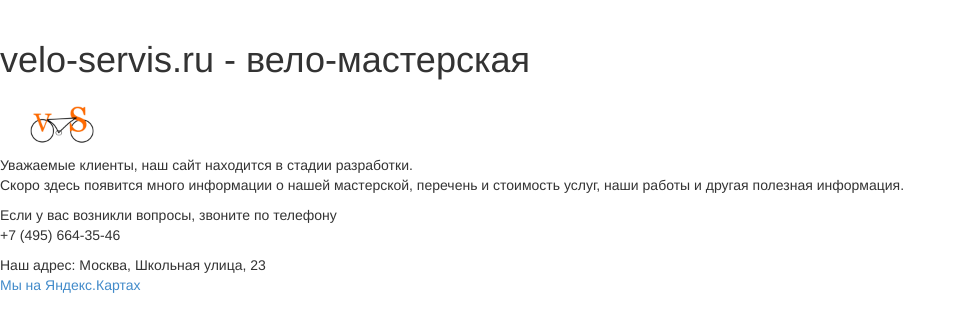
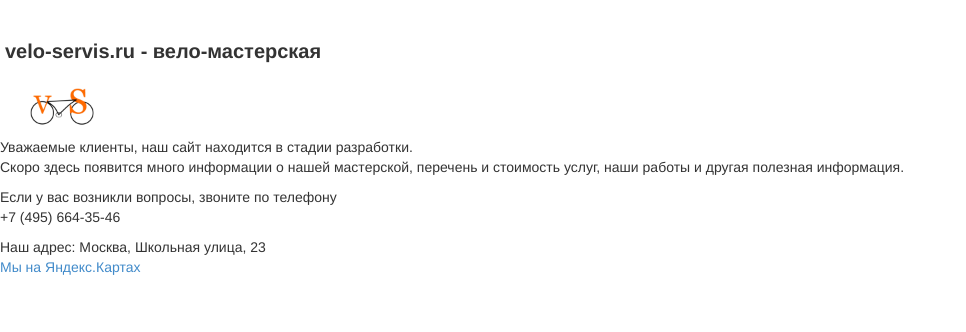
Before and after one commit to gulkinnos/veloservis, a PHP site: page /index.php in a window 1280 px wide. Shown: the part 52-384 px from the top of the page, without its empty margins (0-966 px from the left). Run offline with PHP 8.4, Linux system fonts and the light colour scheme.

Commit message:
Немного красоты

```diff
--- a/resources/css/custom.css
+++ b/resources/css/custom.css
@@ -11,3 +11,8 @@ li.menuItem{
 li.menuItem.horizontal{
     display:inline;
 }
+h1{
+    padding-left: 0.5rem;
+    font-size: 2rem;
+    font-weight: bold;
+}
```
